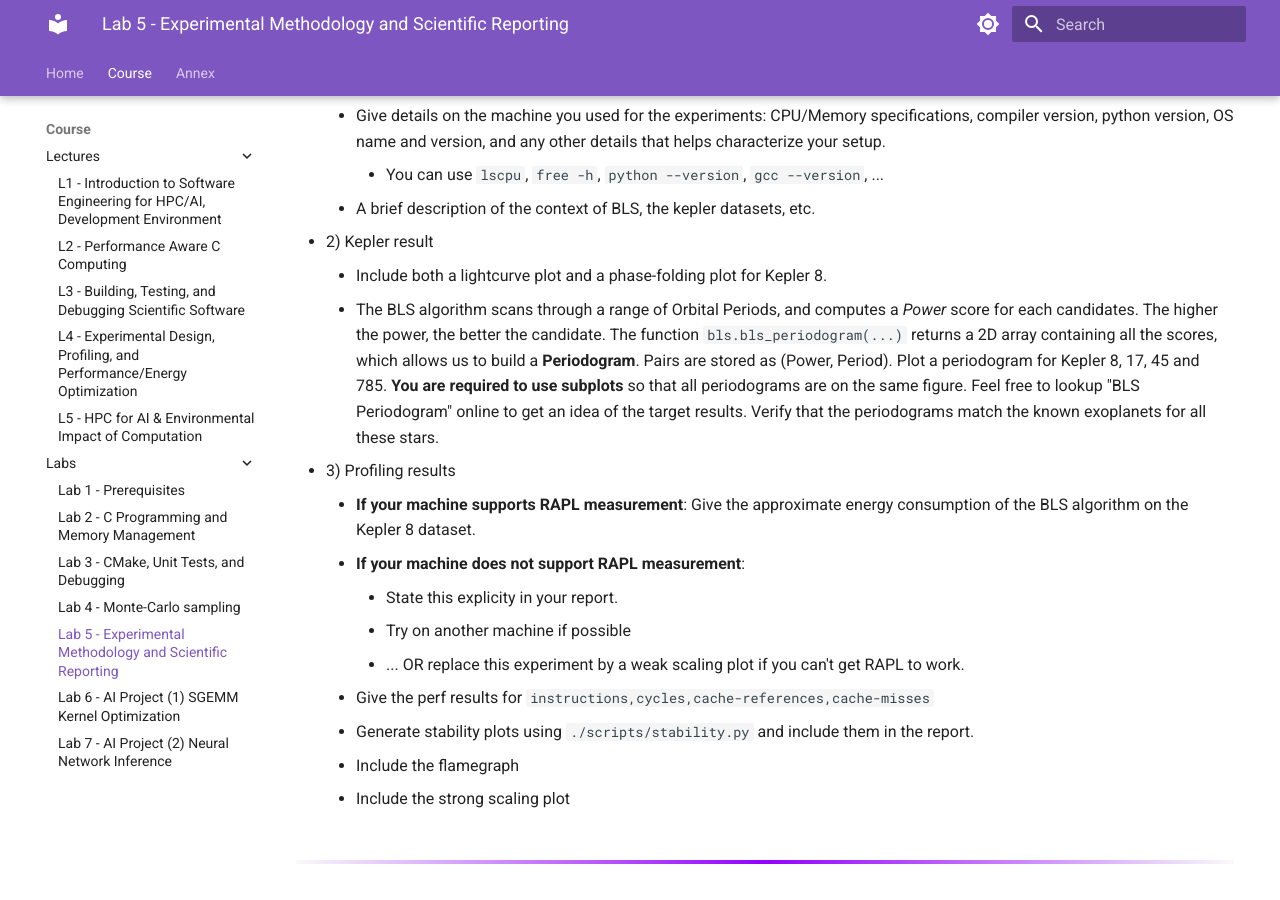
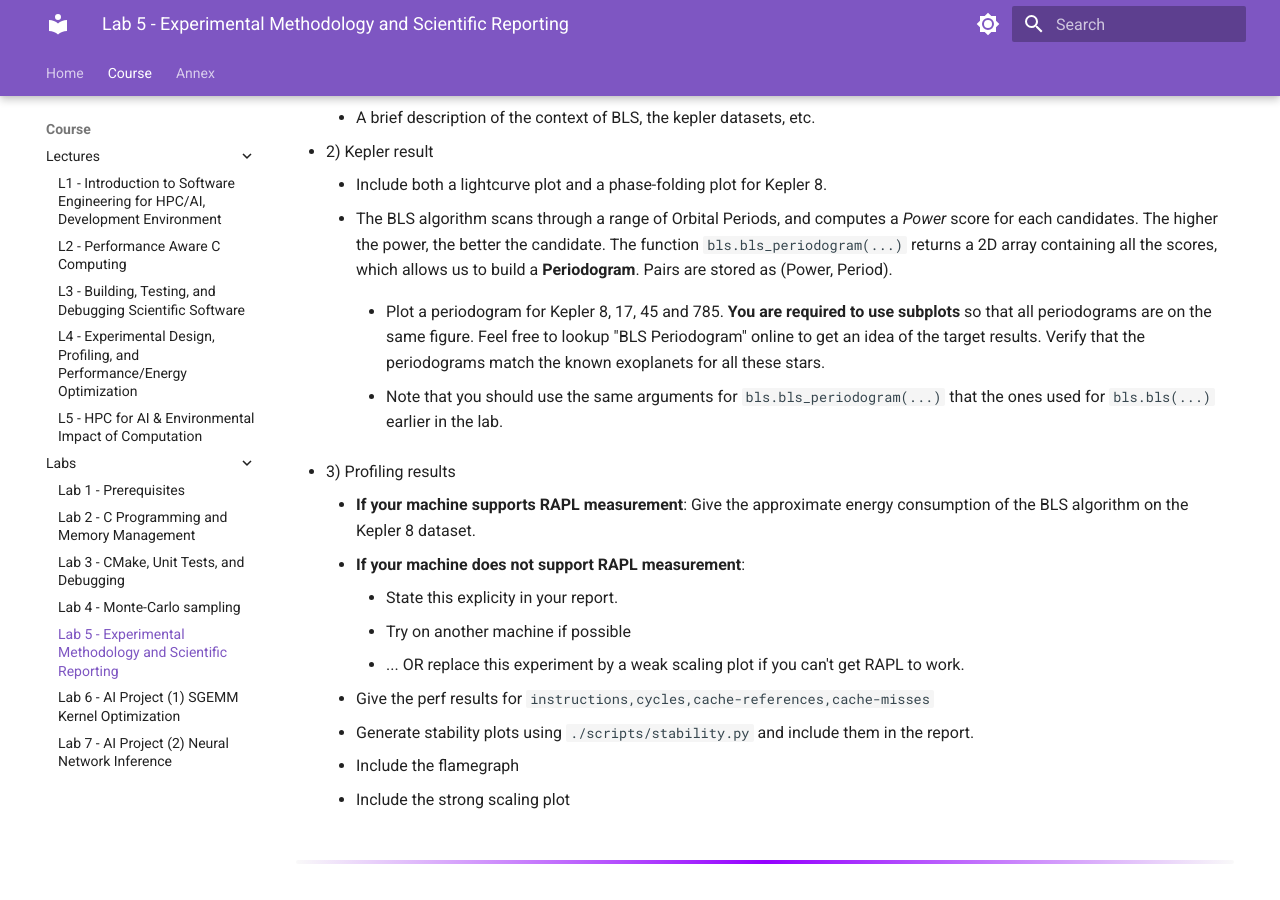
Before and after one commit to M1-CHPS/glhpc, an MkDocs documentation site: the page built from docs/lab5.md, in a window 1280 px wide and 900 px high, scrolled down 9980 px. Built offline with MkDocs 1.6.1 and Material for MkDocs 9.7.7, drawn with Linux system fonts in a browser that asks for light colours; some of the changed text lies outside the part shown.

Commit message:
Typos and minor fixes to lab 5

````diff
--- a/docs/lab5.md
+++ b/docs/lab5.md
@@ -113,7 +113,7 @@
 ax.plot(bin_centers, bin_means, color="red", lw=1.5)
 ```
 
-#### h) Check the file `data/Kepler-8_known_planets.json`
+#### h) Check the file `data/kepler-8_known_planets.json`
 
 Run the previous script by phase folding over the Kepler 8b Period.
 
@@ -136,10 +136,10 @@
 The provided library implements a Python <-> C interface so that you can call BLS from a Python script. It also simplifies the loading and manipulation of the data, which can be done in Python, while the C code focuses on high-performance analysis.
 
 #### a) Run the provided `build_library.sh` script
-#### b) Write a `scripts/bls_runner.py` script for kepler data
+#### b) Write a `scripts/run_bls.py` script for kepler data
 
 The BLS library can be used like so:
-```python title="bls_runner.py"
+```python title="run_bls.py"
 import bls
 # ... Load data here
 match = bls.bls(data["time"].values.astype(np.float64), data["flux"].values.astype(np.float64),
@@ -336,7 +334,11 @@
 - 2) Kepler result
     - Include both a lightcurve plot and a phase-folding plot for Kepler 8.
     - The BLS algorithm scans through a range of Orbital Periods, and computes a *Power* score for each candidates. The higher the power, the better the candidate. The function `bls.bls_periodogram(...)` returns a 2D array containing all the scores, which allows us to build a **Periodogram**. Pairs are stored as (Power, Period).
-    Plot a periodogram for Kepler 8, 17, 45 and 785. **You are required to use subplots** so that all periodograms are on the same figure. Feel free to lookup "BLS Periodogram" online to get an idea of the target results. Verify that the periodograms match the known exoplanets for all these stars.
+
+        - Plot a periodogram for Kepler 8, 17, 45 and 785. **You are required to use subplots** so that all periodograms are on the same figure. Feel free to lookup "BLS Periodogram" online to get an idea of the target results. Verify that the periodograms match the known exoplanets for all these stars.
+
+        - Note that you should use the same arguments for `bls.bls_periodogram(...)` that the ones used for `bls.bls(...)` earlier in the lab.
+
 - 3) Profiling results
     - **If your machine supports RAPL measurement**: Give the approximate energy consumption of the BLS algorithm on the Kepler 8 dataset.
     - **If your machine does not support RAPL measurement**:
````
Also changed, not shown: other parts of docs/lab5.md (+3 -5 lines).
